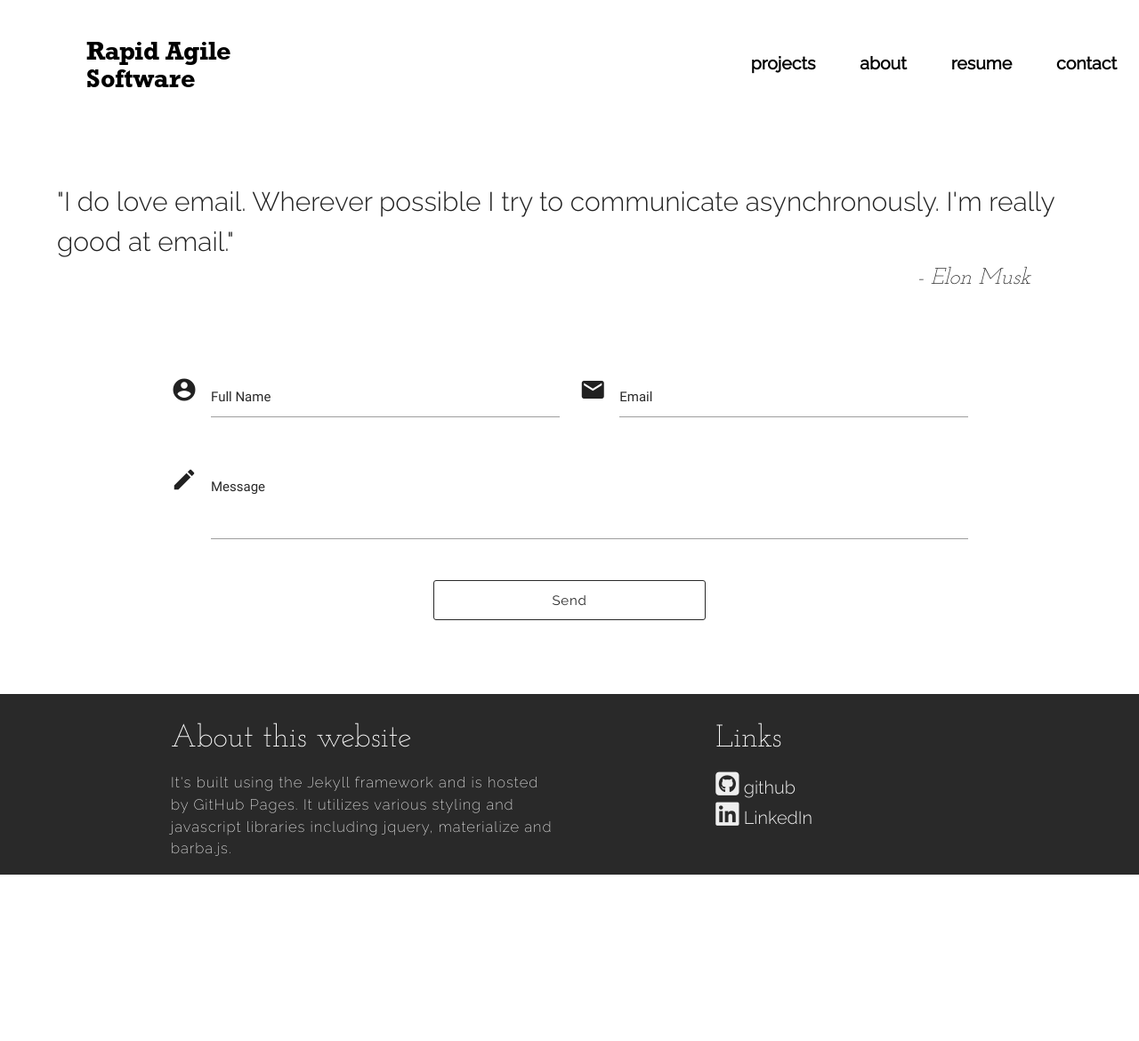
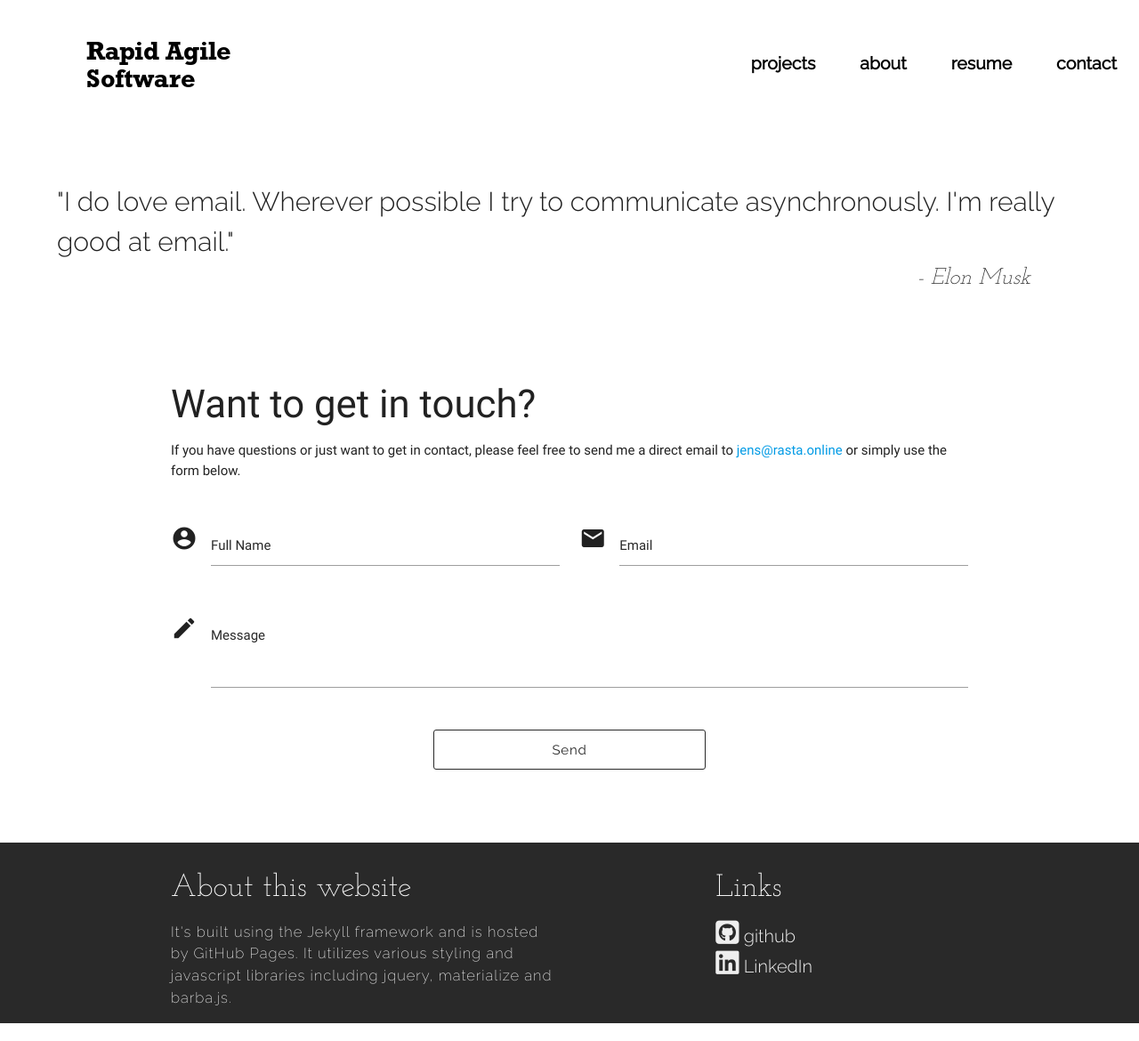
Before and after one commit to RapidAgileSoftware/RapidAgileSoftware.github.io, a Jekyll site: the page built from contact.html, in a window 1280 px wide. Shown: the whole page at 89% size. Built offline with Jekyll 4.4.1, drawn with Linux system fonts in a browser that asks for light colours; nearby versions of some CDN libraries; before the commit the page ends 1003 px from its top, so only the background shows below that.

Commit message:
add static email to contact page

```diff
--- a/contact.html
+++ b/contact.html
@@ -7,6 +7,14 @@
 {% include quote.html quote=page.quote author=page.author %}
 
 <div class="container">
+  <div class="row">
+      <div class="col s12">
+        <h3>Want to get in touch?</h3>
+        <p>
+          If you have questions or just want to get in contact, please feel free to send me a direct email to <a href="mailto:{{site.email}}">{{site.email}}</a> or simply use the form below.
+        </p>
+      </div>
+    </div>
   <form class="email_me" action="{{site.contact_endpoint}}" method="POST">
     <input type="text" name="_gotcha" style="display:none" />
     <div class="row">
```
